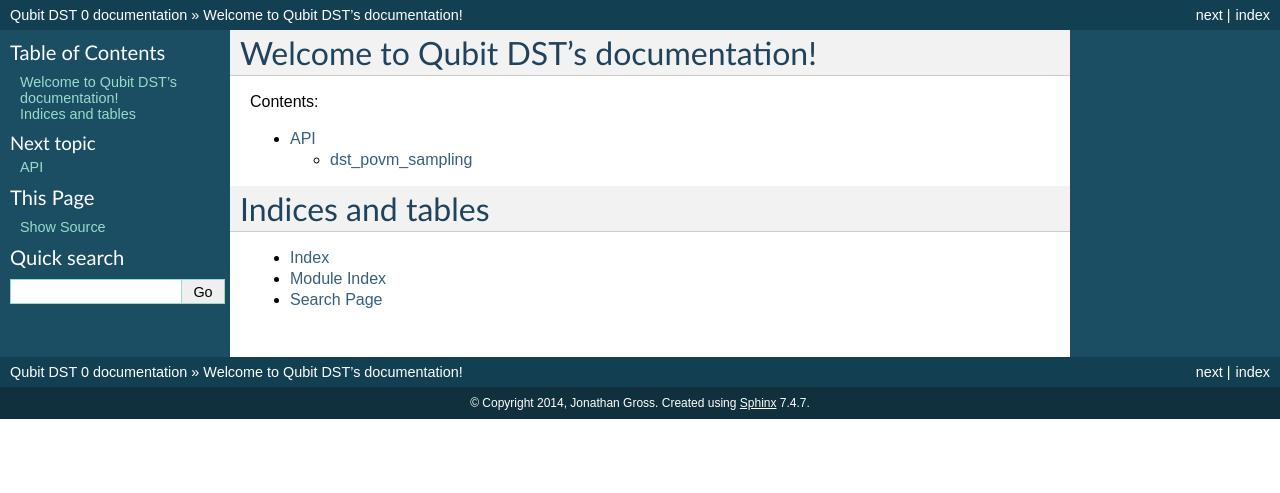
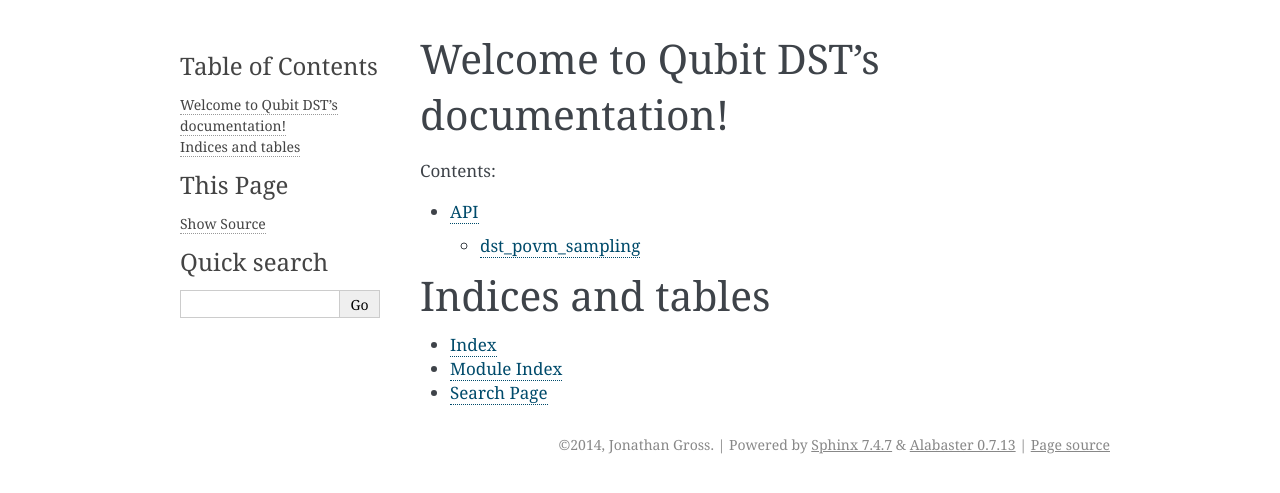
Before and after one commit to jarthurgross/qubit_dst, a Sphinx documentation site: the page built from doc/index.rst, in a window 1280 px wide. Shown: the top 493 px of the page. Built offline with Sphinx 7.4.7, drawn with Linux system fonts in a browser that asks for light colours.

Commit message:
Set up different doc themes for local and RTD

```diff
--- a/doc/conf.py
+++ b/doc/conf.py
@@ -102,8 +102,12 @@
 # -- Options for HTML output ----------------------------------------------
 
 # The theme to use for HTML and HTML Help pages.  See the documentation for
-# a list of builtin themes.
-html_theme = 'default'
+# a list of builtin themes. This sets up a different theme for local and RTD.
+on_rtd = os.environ.get('READTHEDOCS', None) == 'True'
+if on_rtd:
+    html_theme = 'default'
+else:
+    html_theme = 'alabaster'
 
 # Theme options are theme-specific and customize the look and feel of a theme
 # further.  For a list of options available for each theme, see the
```
